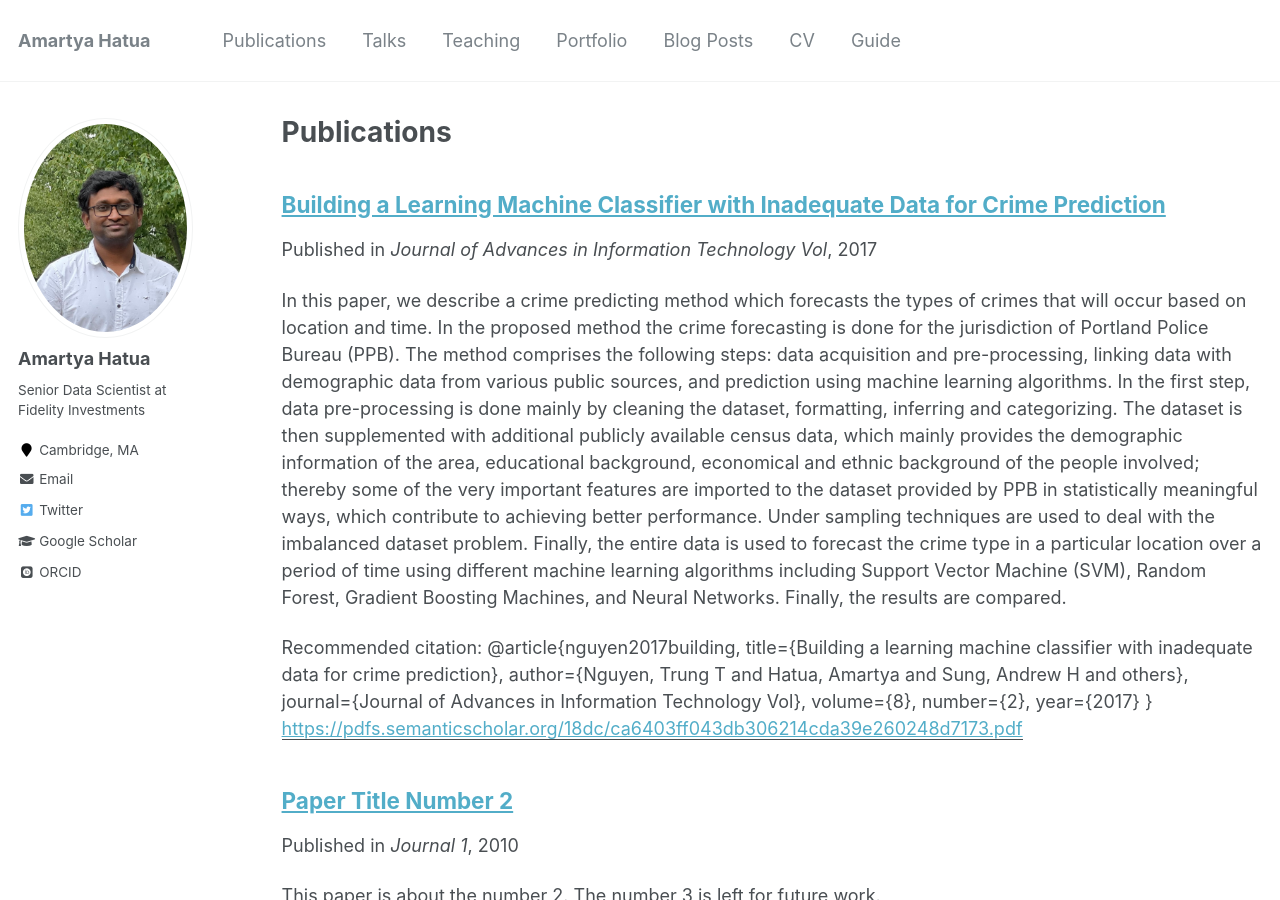
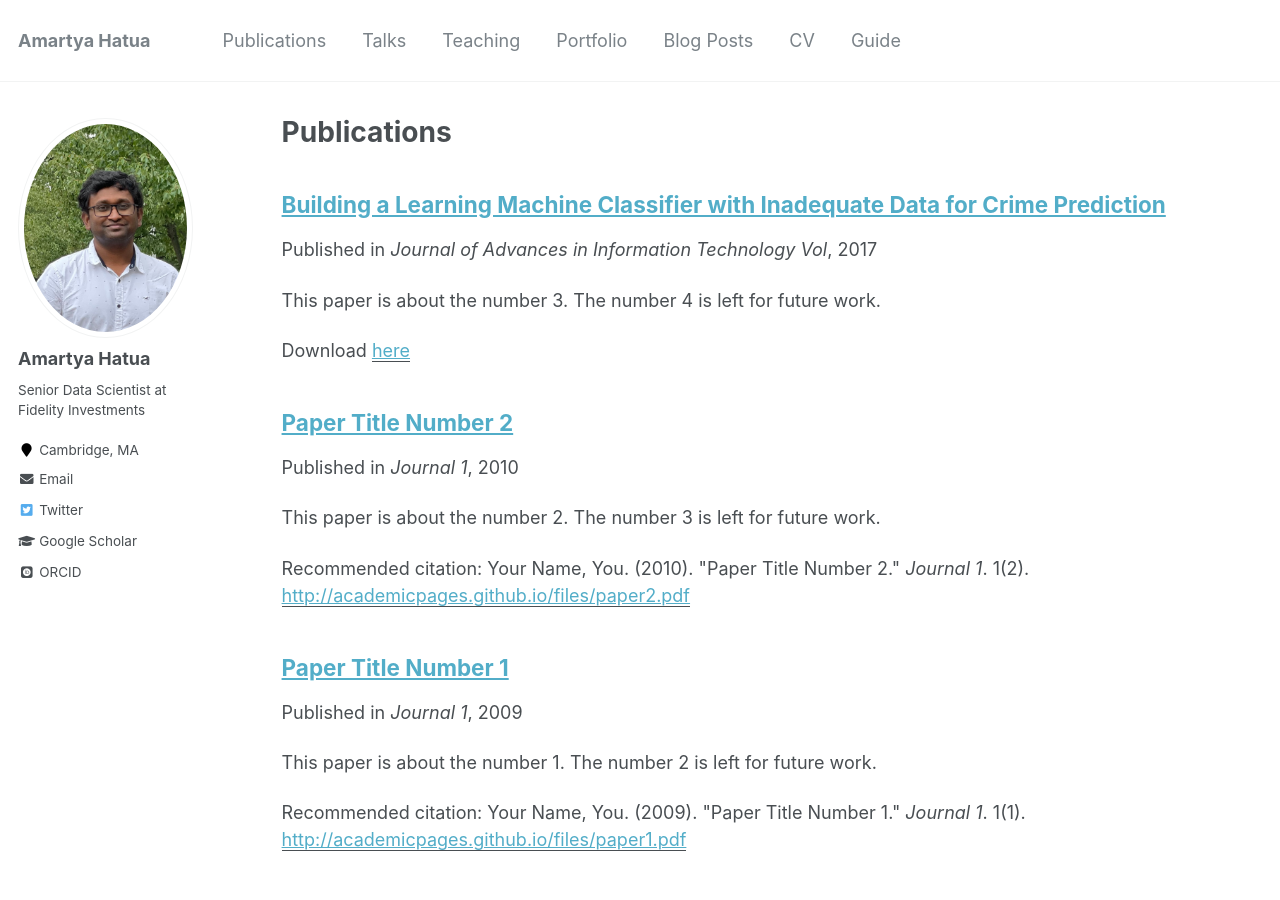
Before and after one commit to amartyahatua/amartyahatua.github.io, a Jekyll site: the page built from _pages/publications.md, in a window 1280 px wide and 900 px high. Built offline with Jekyll 4.4.1, drawn with Linux system fonts in a browser that asks for light colours; some web fonts are replaced.

Commit message:
'Adding'

```diff
--- a/_publications/2015-10-01-paper-title-number-3.md
+++ b/_publications/2015-10-01-paper-title-number-3.md
@@ -2,18 +2,9 @@
 title: "Building a Learning Machine Classifier with Inadequate Data for Crime Prediction"
 collection: publications
 permalink: /publication/2015-10-01-paper-title-number-3
-excerpt: 'In this paper, we describe a crime predicting method which forecasts the types of crimes that will occur based on location and time. In the proposed method the crime forecasting is done for the jurisdiction of Portland Police Bureau (PPB). The method comprises the following steps: data acquisition and pre-processing, linking data with demographic data from various public sources, and prediction using machine learning algorithms. In the first step, data pre-processing is done mainly by cleaning the dataset, formatting, inferring and categorizing. The dataset is then supplemented with additional publicly available census data, which mainly provides the demographic information of the area, educational background, economical and ethnic background of the people involved; thereby some of the very important features are imported to the dataset provided by PPB in statistically meaningful ways, which contribute to achieving better performance. Under sampling techniques are used to deal with the imbalanced dataset problem. Finally, the entire data is used to forecast the crime type in a particular location over a period of time using different machine learning algorithms including Support Vector Machine (SVM), Random Forest, Gradient Boosting Machines, and Neural Networks. Finally, the results are compared.'
 date: 2017-10-01
 venue: 'Journal of Advances in Information Technology Vol'
 paperurl: 'https://pdfs.semanticscholar.org/18dc/ca6403ff043db306214cda39e260248d7173.pdf'
-citation: '@article{nguyen2017building,
-  title={Building a learning machine classifier with inadequate data for crime prediction},
-  author={Nguyen, Trung T and Hatua, Amartya and Sung, Andrew H and others},
-  journal={Journal of Advances in Information Technology Vol},
-  volume={8},
-  number={2},
-  year={2017}
-}'
 ---
 This paper is about the number 3. The number 4 is left for future work.
 
```
